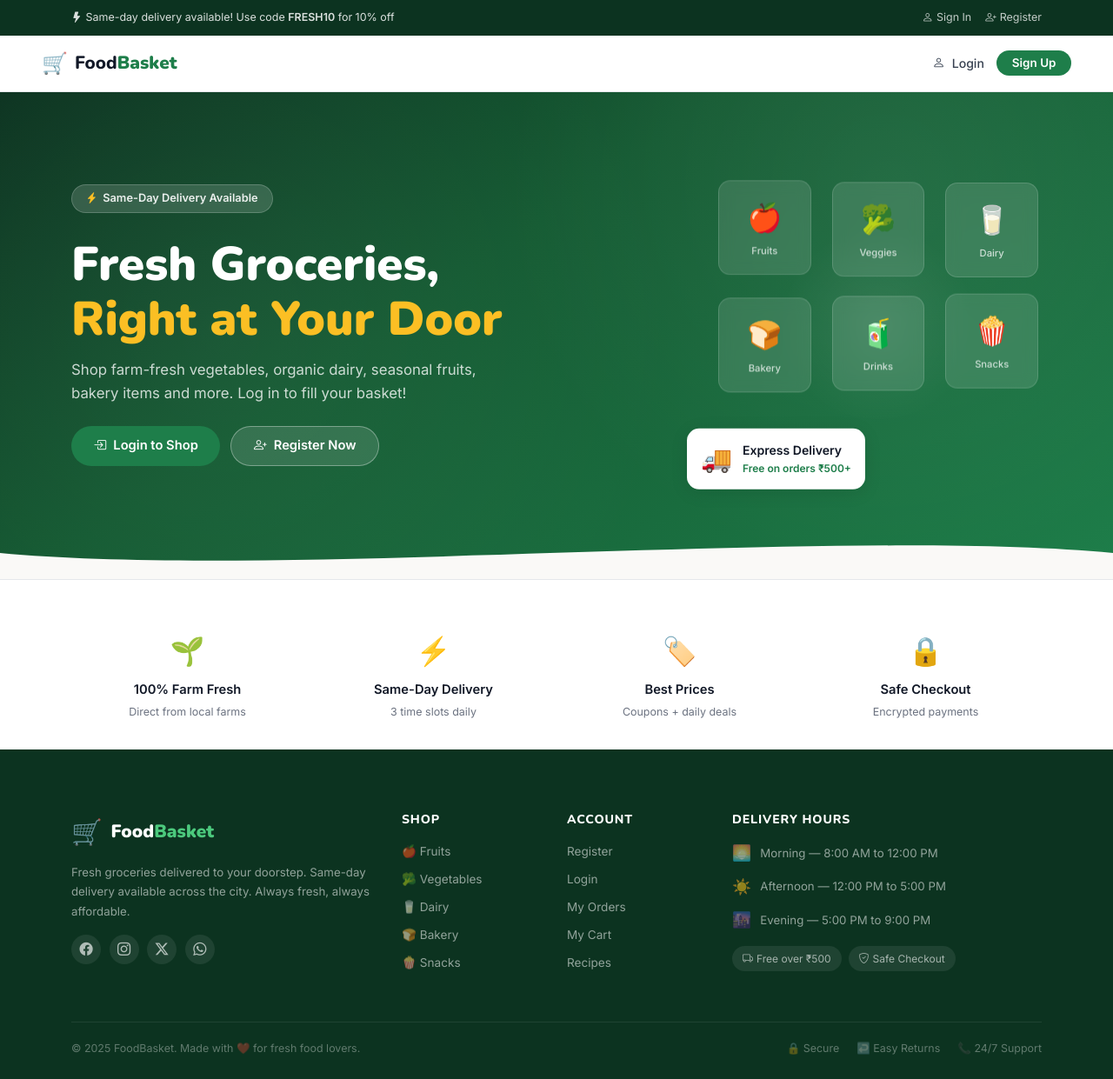
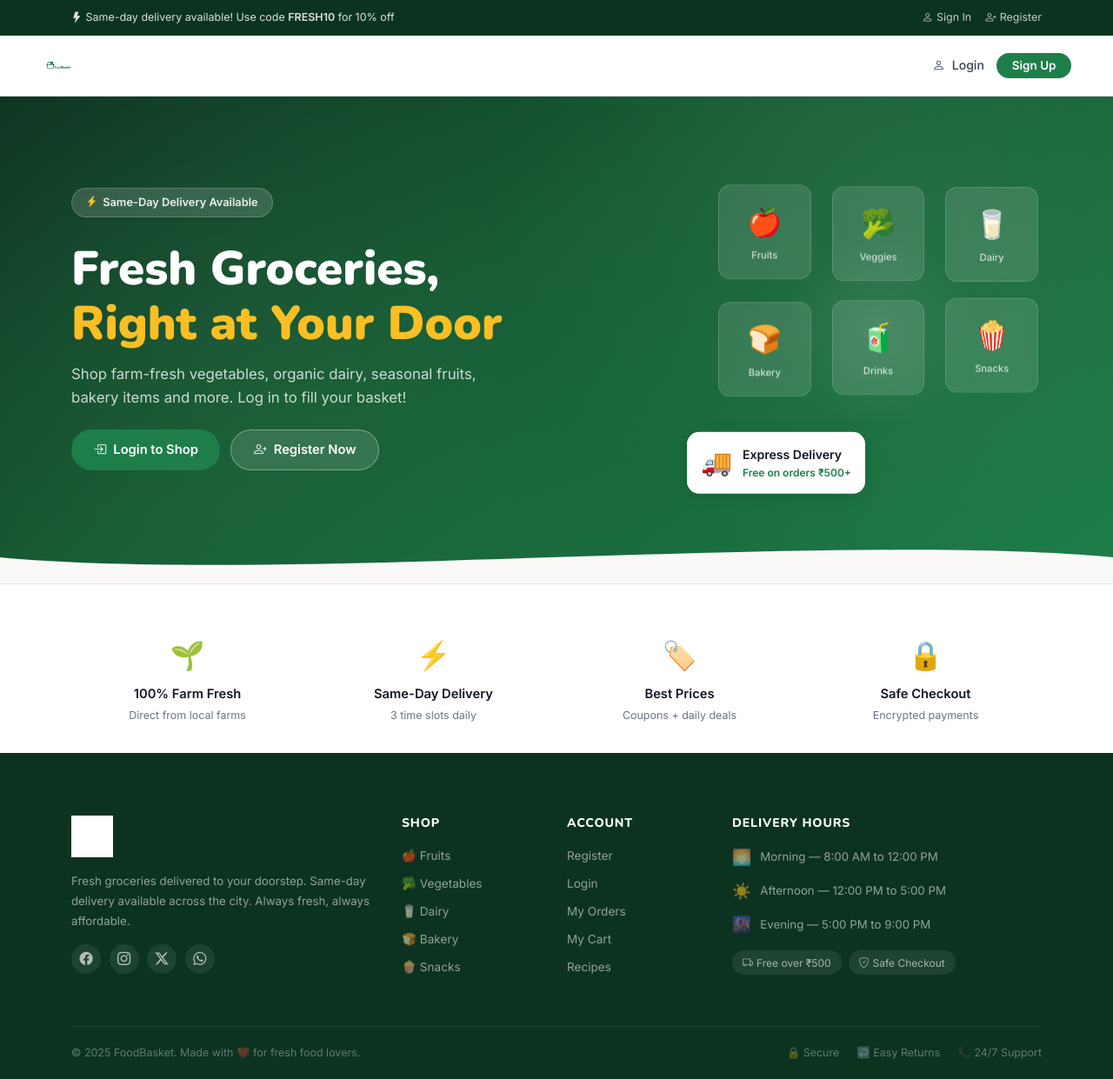
Before and after one commit to Abhiram453/foodgrocery_store, a Django app: page / in a window 1280 px wide. Shown: the whole page at 87% size. Before the commit the page ends 1213 px from the top, so only its background shows below. Run offline with Django 5.2, Linux system fonts and the light colour scheme; data that the repository does not hold is empty.

Commit message:
Integrate new brand logo image asset into header and footer components

```diff
--- a/templates/base.html
+++ b/templates/base.html
@@ -47,9 +47,8 @@
 <nav class="navbar navbar-expand-lg sticky-top" id="mainNav">
   <div class="container-fluid px-3 px-md-5">
 
-    <a class="navbar-brand" href="{% url 'home' %}">
-      <span class="brand-emoji">🛒</span>
-      <span>Food<strong>Basket</strong></span>
+    <a class="navbar-brand d-flex align-items-center" href="{% url 'home' %}">
+      <img src="{% static 'images/logo.png' %}" alt="FoodBasket Logo" style="height: 38px; width: auto; object-fit: contain;">
     </a>
 
     <!-- Location Selector Widget -->
@@ -244,9 +243,8 @@
   <div class="container">
     <div class="row g-4 py-5">
       <div class="col-12 col-sm-6 col-lg-4">
-        <div class="footer-brand-row">
-          <span class="footer-brand-emoji">🛒</span>
-          <span class="footer-brand-name">Food<strong>Basket</strong></span>
+        <div class="footer-brand-row mb-3">
+          <img src="{% static 'images/logo.png' %}" alt="FoodBasket Logo" style="height: 48px; width: auto; object-fit: contain; filter: brightness(0) invert(1) contrast(2);">
         </div>
         <p class="footer-desc">Fresh groceries delivered to your doorstep. Same-day delivery available across the city. Always fresh, always affordable.</p>
         <div class="footer-socials">
```
Also changed, not shown: static/images/logo.png (added).
